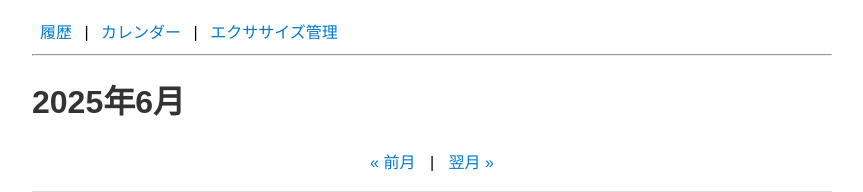
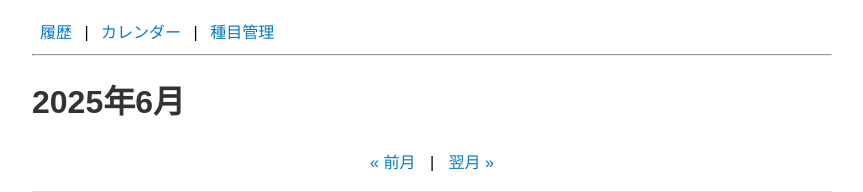
Before and after one commit to CapybaraWhiskers/masule-app, a Flask app: page /calendar in a window 1280 px wide. Shown: the top 192 px of the page, without its empty margins (208-1071 px from the left). Run offline with Flask 3, Linux system fonts and the light colour scheme; data comes from the database, SQL or seed files in the repository.

Commit message:
Update base.html
発表時ファイル

```diff
--- a/templates/base.html
+++ b/templates/base.html
@@ -1,17 +1,19 @@
 <!DOCTYPE html>
 <!-- 全ページ共通のテンプレート -->
 <html lang="ja">
+
 <head>
   <meta charset="UTF-8">
   <title>{% block title %}筋トレアプリ{% endblock %}</title>
   <link rel="stylesheet" href="{{ url_for('static', filename='style.css') }}">
 </head>
+
 <body>
   <!-- ナビゲーションメニュー -->
   <nav>
     <a href="{{ url_for('index') }}">履歴</a> |
     <a href="{{ url_for('calendar_view') }}">カレンダー</a> |
-    <a href="{{ url_for('exercises') }}">エクササイズ管理</a>
+    <a href="{{ url_for('exercises') }}">種目管理</a>
   </nav>
   <hr>
   {% block content %}{% endblock %}
@@ -25,4 +27,5 @@
   <!-- JavaScript 読み込み -->
   <script src="{{ url_for('static', filename='script.js') }}"></script>
 </body>
+
 </html>
```
